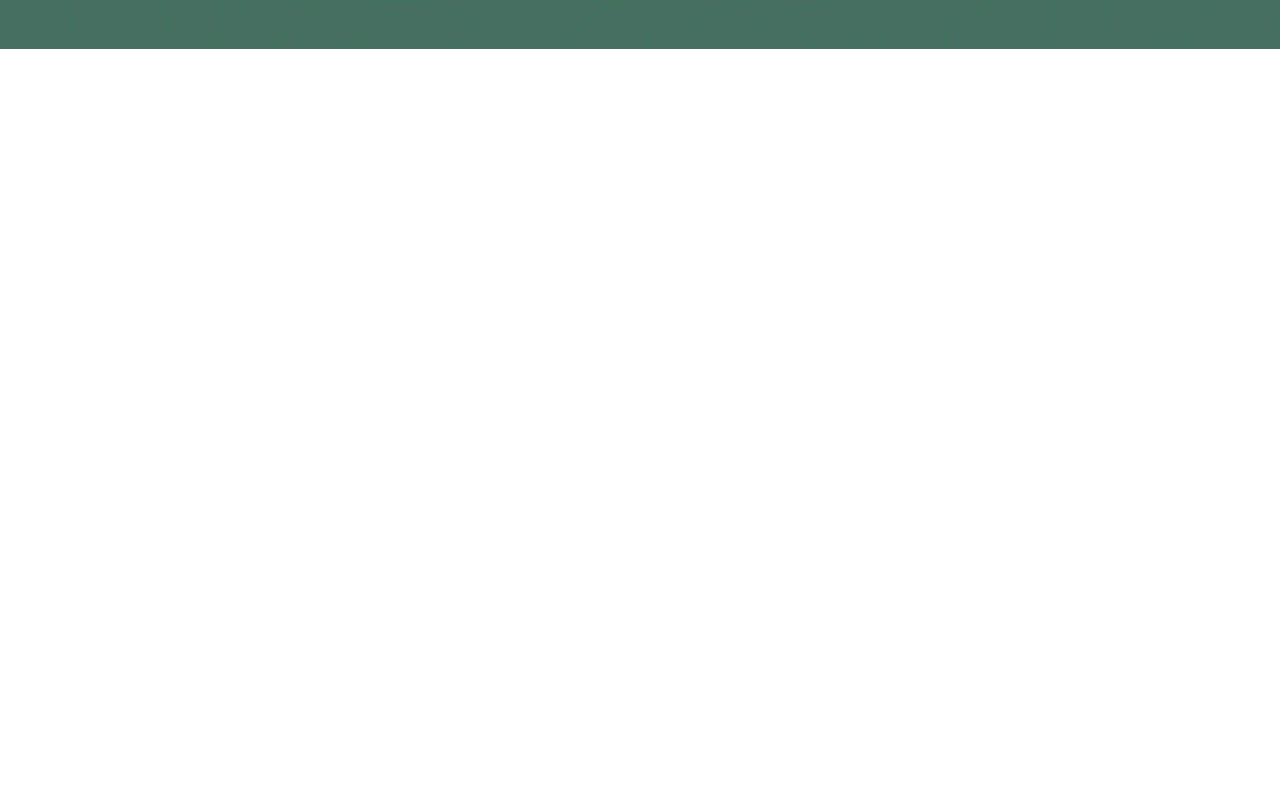
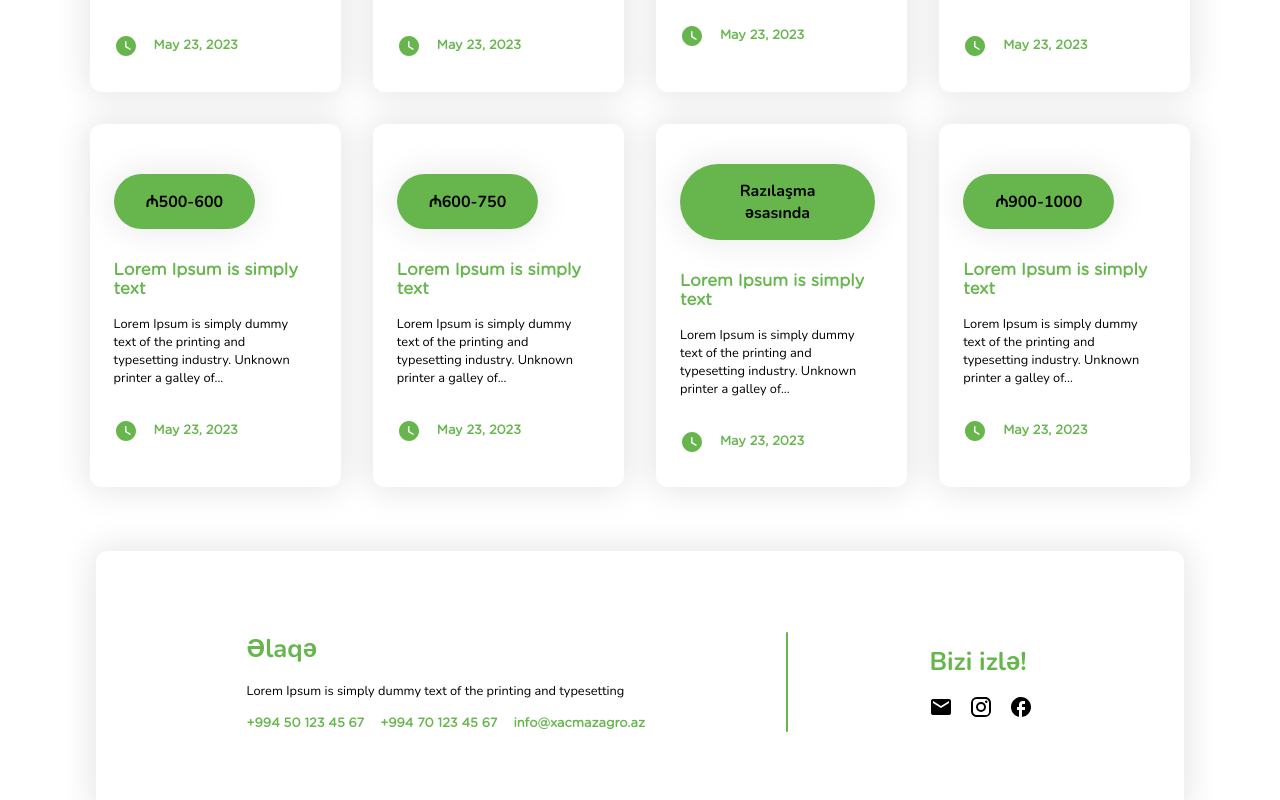
Before and after one commit to kenanmusali/Xacmaz-AgroPark, a React (Vite) app: page /careers in a window 1280 px wide. Shown: the part 960-1760 px from the top of the page. Before the commit the page ends 1009 px from the top, so only its background shows below. Built offline with nearby package versions, Linux system fonts and the light colour scheme; data requests are answered from the project's data file.

Commit message:
3.0 (Careers Section Uptaded)

```diff
--- /dev/null
+++ b/Page/CareerDetails/index.jsx
@@ -0,0 +1,12 @@
+import React from 'react'
+import CareerDetailSection from '../../src/Components/CareerDetails'
+
+function CareerDetails() {
+  return (
+    <div>
+        <CareerDetailSection/>
+    </div>
+  )
+}
+
+export default CareerDetails
--- a/db.json
+++ b/db.json
@@ -179,5 +179,72 @@
             "id": 14,
             "image": "./Public/Images/Rectangle622.png"
         }
+    ],
+
+    "Careers": [
+        {
+            "id": 1,
+            "title": "Lorem Ipsum is simply text",
+            "price": "Razılaşma əsasında",
+            "text": "Lorem Ipsum is simply dummy text of the printing and typesetting industry. Unknown printer a galley of...",
+            "time": "May 23, 2023",
+            "klas": "divNewsbar1"
+        },
+        {
+            "id": 2,
+            "title": "Lorem Ipsum is simply text",
+            "price": "Razılaşma əsasında",
+            "text": "Lorem Ipsum is simply dummy text of the printing and typesetting industry. Unknown printer a galley of...",
+            "time": "May 23, 2023",
+            "klas": "divNewsbar1"
+        },
+        {
+            "id": 3,
+            "title": "Lorem Ipsum is simply text",
+            "price": "₼1000-1200",
+            "text": "Lorem Ipsum is simply dummy text of the printing and typesetting industry. Unknown printer a galley of...",
+            "time": "May 23, 2023",
+            "klas": "divNewsbar1"
+        },
+        {
+            "id": 4,
+            "title": "Lorem Ipsum is simply text",
+            "price": "Razılaşma əsasında",
+            "text": "Lorem Ipsum is simply dummy text of the printing and typesetting industry. Unknown printer a galley of...",
+            "time": "May 23, 2023",
+            "klas": "divNewsbar1"
+        },
+        {
+            "id": 5,
+            "title": "Lorem Ipsum is simply text",
+            "price": "₼500-600",
+            "text": "Lorem Ipsum is simply dummy text of the printing and typesetting industry. Unknown printer a galley of...",
+            "time": "May 23, 2023",
+            "klas": "divNewsbar1"
+        },
+        {
+            "id": 6,
+            "title": "Lorem Ipsum is simply text",
+            "price": "₼600-750",
+            "text": "Lorem Ipsum is simply dummy text of the printing and typesetting industry. Unknown printer a galley of...",
+            "time": "May 23, 2023",
+            "klas": "divNewsbar1"
+        },
+        {
+            "id": 7,
+            "title": "Lorem Ipsum is simply text",
+            "price": "Razılaşma əsasında",
+            "text": "Lorem Ipsum is simply dummy text of the printing and typesetting industry. Unknown printer a galley of...",
+            "time": "May 23, 2023",
+            "klas": "divNewsbar1"
+        },
+        {
+            "id": 8,
+            "title": "Lorem Ipsum is simply text",
+            "price": "₼900-1000",
+            "text": "Lorem Ipsum is simply dummy text of the printing and typesetting industry. Unknown printer a galley of...",
+            "time": "May 23, 2023",
+            "klas": "divNewsbar1"
+        }
     ]
 }
--- a/src/App.jsx
+++ b/src/App.jsx
@@ -15,6 +15,7 @@ import NotFound404 from '../Page/NotFound404'
 import Loading from '../Page/Loading'
 import NewsDetail from '../Page/NewsDetais'
 import ShortCut from './Components/ShortCut'
+import CareerDetails from '../Page/CareerDetails'
 
 function App() {
   return (
@@ -25,6 +26,7 @@ function App() {
         <Route path='/' element={<Home />} />
         <Route path='/about' element={<About />} />
         <Route path='/careers' element={<Careers />} />
+        <Route path='/careers/:id' element={<CareerDetails />} />
         <Route path='/contact' element={<Contact />} />
         <Route path='/gallery' element={<Gallery />} />
         <Route path='/news' element={<News />} />
--- a/src/Components/Career/index.jsx
+++ b/src/Components/Career/index.jsx
@@ -1,12 +1,31 @@
-import React from 'react'
+import React, { useState, useEffect } from 'react';
 import './style.css'
 import './responsive.css'
 import { Link } from 'react-router-dom'
+import WatchLaterRoundedIcon from '@mui/icons-material/WatchLaterRounded';
 import KeyboardArrowRightRoundedIcon from '@mui/icons-material/KeyboardArrowRightRounded';
+import EmailIcon from '@mui/icons-material/Email';
+import InstagramIcon from '@mui/icons-material/Instagram';
+import FacebookOutlinedIcon from '@mui/icons-material/FacebookOutlined';
 
 function CareerSection() {
+
+  const [text, setText] = useState([]);
+  useEffect(() => {
+    fetch("http://localhost:3001/Careers")
+      .then((res) => {
+        return res.json();
+      })
+      .then((data) => {
+        setText(data);
+      });
+  }, []);
+
+  const bottomSection = text.slice(0, 8);
+
   return (
     <div>
+
       <div className="DivMenuSectionHeaderCareer">
         <div className="DivTopNavShort">
           <Link to='/' className='LinkNav'>Ana Səhifə</Link>
@@ -21,9 +40,60 @@ function CareerSection() {
       {/* You Will start coding here*/}
 
 
+      <div className="divNewsAddBarContainer">
+        <div className="divbarnewssection2">
+          <div className="divbarnewssection2-column">
+            {bottomSection.map(({ id, text, time, title, klas, price }) => (
+              <Link key={id} to={`/careers/${id}`} className={klas}>
+                <div className="divNewsTextsSections">
+                  <div className="divFancyButtonGroup">
+                    <button type="button" className='Nunito CareerBtn1'>{price}</button>
+                  </div>
+                  <p className="NewsText1">{title}</p>
+                  <p className="Nunito Newsdecp1">{text}</p>
+                  <div className="divNewsTimeZone">
+                    <WatchLaterRoundedIcon className="NewsIconSet1" />
+                    <p className="divNewsTime">{time}</p>
+                  </div>
+                </div>
+              </Link>
+            ))}
+          </div>
+        </div>
+      </div>
 
+      <div className="divNewsAddBarContainer reset0">
+        <div className="divbarnewssection2">
+          <div className="divCareerBarContainer">
+
+            <div className="divcareerbar1">
+              <p className="NewsText1 Nunito">Əlaqə</p>
+              <p className="Nunito Newsdecp1">Lorem Ipsum is simply dummy text of the printing and typesetting</p>
+              <div className="divNewsTimeZone reset reset1">
+                <p className="divNewsTime">+994 50 123 45 67</p>
+                <p className="divNewsTime">+994 70 123 45 67</p>
+                <p className="divNewsTime">info@xacmazagro.az</p>
+              </div>
+            </div>
+            <div className="divLine"></div>
+            <div className="divcareerbar1">
+              <p className="NewsText1 Nunito">Bizi izlə!</p>
+              <div className="divNewsTimeZone reset">
+                <EmailIcon />
+                <InstagramIcon />
+                <FacebookOutlinedIcon />
+              </div>
+            </div>
+
+          </div>
+        </div>
+      </div>
     </div>
-  )
-}
+  );
+};
+
+
+
+
 
 export default CareerSection
--- a/src/Components/Career/responsive.css
+++ b/src/Components/Career/responsive.css
@@ -1,8 +1,53 @@
 /* Phone */
-@media screen and (max-width: 767px) {}
+@media screen and (max-width: 767px) {
+    .divCareerBarContainer {
+        display: flex;
+        flex-direction: column;
+        align-items: normal;
+    }
+
+    .divLine {
+        margin-top: 2rem;
+        margin-bottom: 2rem;
+        height: 2px;
+        width: 100%;
+    }
+    .divCareerBarContainer {
+        margin-inline: 1rem;
+    }
+
+    .reset1 {
+        display: flex;
+        flex-direction: column;
+        align-items: normal !important;
+    }
+
+    .reset0 {
+        padding: 0rem 1rem 0rem 1rem !important;
+        margin-bottom: 4rem;
+    }
+}
 
 /* Tablet */
-@media screen and (min-width: 767px) and (max-width: 1024px) {}
+@media screen and (min-width: 767px) and (max-width: 1024px) {
+    .divCareerBarContainer {
+        display: flex;
+        flex-direction: column;
+        align-items: normal;
+    }
+
+    .divLine {
+        margin-top: 2rem;
+        margin-bottom: 2rem;
+        height: 2px;
+        width: 100%;
+    }
+    .reset0 {
+        padding: 0rem 0rem 0rem 0rem !important;
+        margin-bottom: 4rem;
+    }
+
+}
 
 /* Laptop */
 @media screen and (min-width: 1024px) {}
--- a/src/Components/Career/style.css
+++ b/src/Components/Career/style.css
@@ -5,9 +5,9 @@
     background-size: cover;
     background-position: center;
     display: flex;
-  flex-direction: column;
-  justify-content: space-between;
-  padding: 4rem 0rem;
+    flex-direction: column;
+    justify-content: space-between;
+    padding: 4rem 0rem;
 }
 
 .DivTopNavShort {
@@ -17,17 +17,17 @@
     align-items: center;
 }
 
-.DivTopNavShort p{
+.DivTopNavShort p {
     font-family: "Nunito", sans-serif;
     font-weight: 700;
 }
 
-.DivBottomtextShort .bckText{
+.DivBottomtextShort .bckText {
     font-family: "Nunito", sans-serif;
     font-weight: 500;
 }
 
-.LinkNav{
+.LinkNav {
     color: white;
     text-decoration: none;
 }
@@ -43,13 +43,83 @@
 }
 
 .DivBottomtextShort {
-    padding-inline:10rem;
+    padding-inline: 10rem;
 }
 
-.LinkNav:hover{
+.LinkNav:hover {
     color: var(--color2);
     font-weight: 600;
     text-decoration: none;
 }
 
 /* You Will Start here */
+
+.divFancyButtonGroup {
+    display: flex;
+    box-shadow: 0px 0px 33px 4px rgba(0, 0, 0, 0.08);
+    border-radius: 100px;
+    -webkit-border-radius: 100px;
+    -moz-border-radius: 100px;
+    -ms-border-radius: 100px;
+    -o-border-radius: 100px;
+    background-color: none;
+    width: fit-content;
+    margin-bottom: 2rem;
+
+}
+
+.CareerBtn1 {
+    background-color: var(--color);
+    border:none;
+    border-radius: 100px;
+    padding: 1rem 2rem 1rem 2rem;
+    font-size: 1rem;
+    -webkit-border-radius: 100px;
+    -moz-border-radius: 100px;
+    -ms-border-radius: 100px;
+    -o-border-radius: 100px;
+    font-weight: 700;
+}
+
+.reset {
+    margin: 0 !important;
+    background-color: none !important;
+}
+
+.divCareerBarContainer{
+    display: flex;
+    align-items: center;
+    background-color: var(--color8);
+    border-radius: 12px;
+    box-shadow: 0px 0px 33px 4px rgba(0, 0, 0, 0.1);
+    -webkit-border-radius: 12px;
+    -moz-border-radius: 12px;
+    -ms-border-radius: 12px;
+    -o-border-radius: 12px;
+    justify-content: space-around;
+    padding: 5rem 5rem 5rem 5rem;
+    margin-inline: 2rem;
+}
+
+
+.divcareerbar1 {
+    display: flex;
+    flex-direction: column;
+    gap: 1rem;
+}
+
+.divLine {
+    width: 2px;
+    height: 100px;
+    border-radius: 100px;
+    background-color: var(--color);
+    -webkit-border-radius: 100px;
+    -moz-border-radius: 100px;
+    -ms-border-radius: 100px;
+    -o-border-radius: 100px;
+}
+
+.reset0 {
+    padding: 0rem 4rem 0rem 4rem !important;
+    margin-bottom: 4rem;
+}
--- /dev/null
+++ b/src/Components/CareerDetails/index.jsx
@@ -0,0 +1,9 @@
+import React from 'react'
+
+function CareerDetailSection() {
+  return (
+    <div>CareerDetailSection</div>
+  )
+}
+
+export default CareerDetailSection
```
